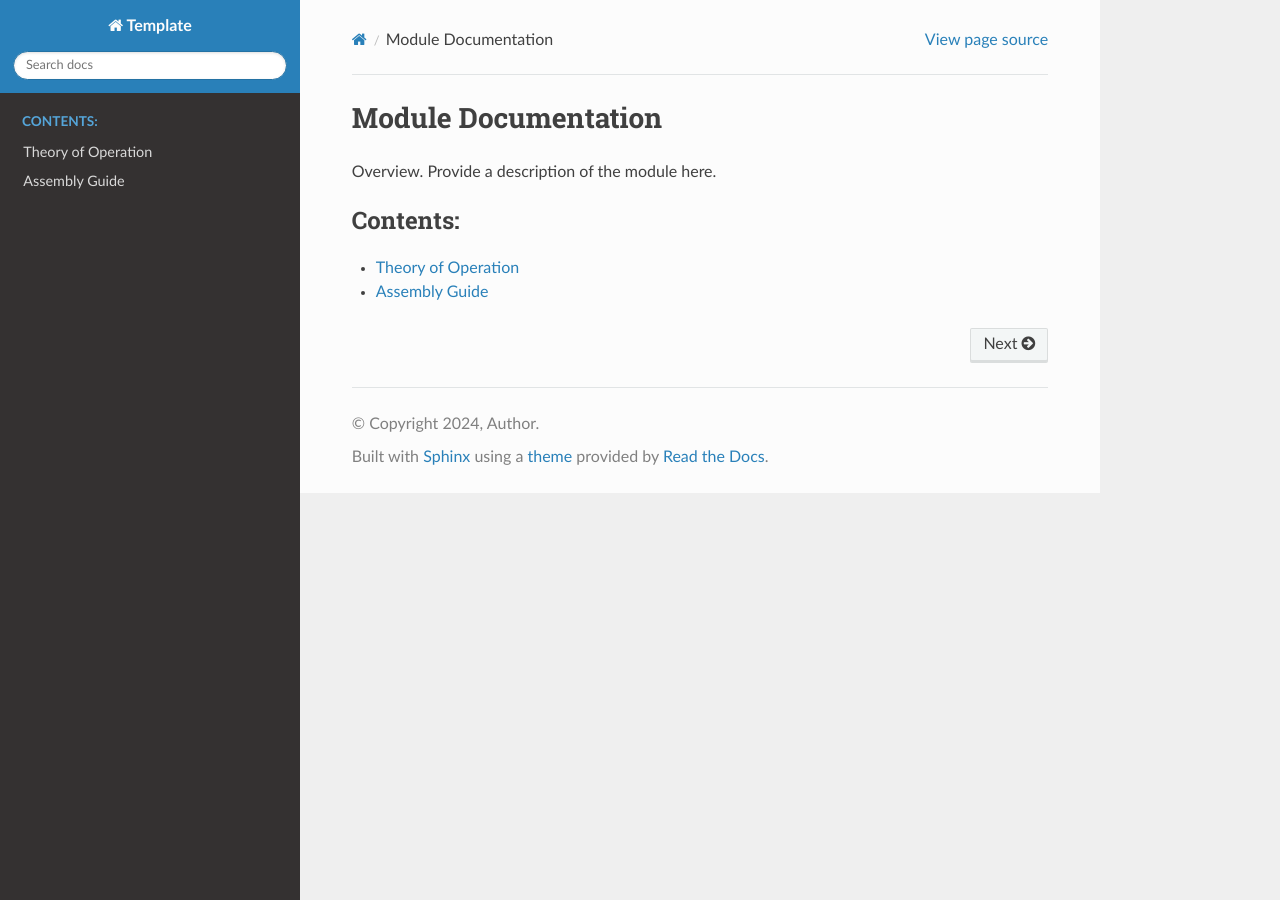
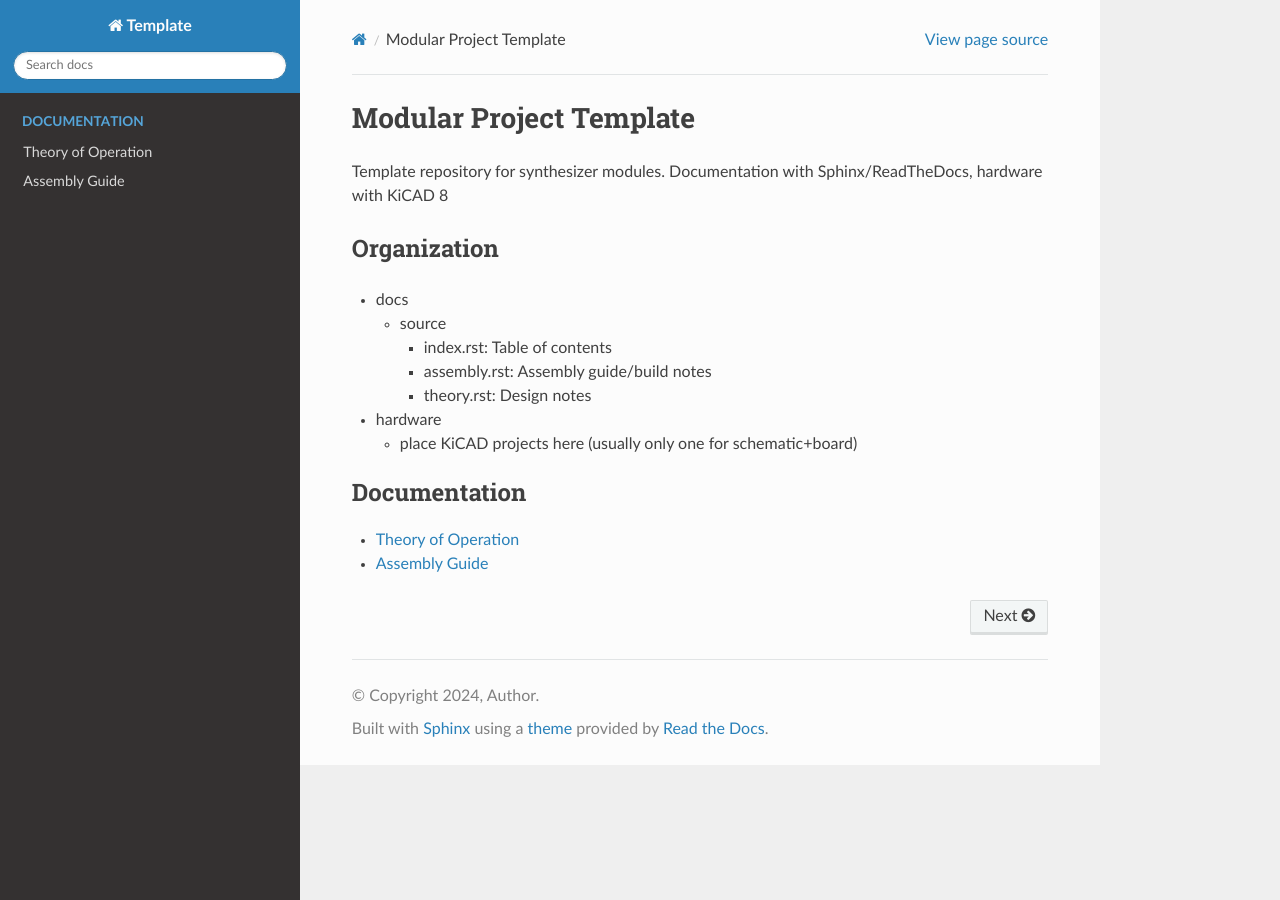
Before and after one commit to xdylanm/modular-template, a Sphinx documentation site: the page built from docs/source/index.rst, in a window 1280 px wide. Built offline with Sphinx 7.4.7 and the Read the Docs theme 3.1.0, drawn with Linux system fonts in a browser that asks for light colours.

Commit message:
Updated index.rst to directly include README.rst to avoid re-writing a summary

```diff
--- a/docs/source/index.rst
+++ b/docs/source/index.rst
@@ -3,14 +3,11 @@
    You can adapt this file completely to your liking, but it should at least
    contain the root `toctree` directive.
 
-Module Documentation
-====================
-
-Overview. Provide a description of the module here.
+.. include:: ../../README.rst
 
 .. toctree::
    :maxdepth: 2
-   :caption: Contents:
+   :caption: Documentation
 
    theory
    assembly
```
